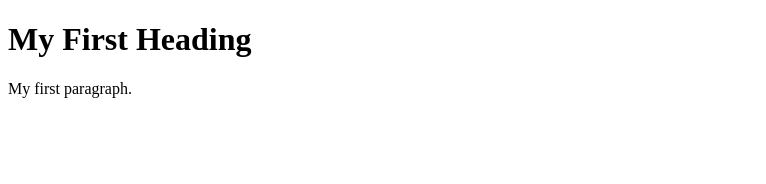
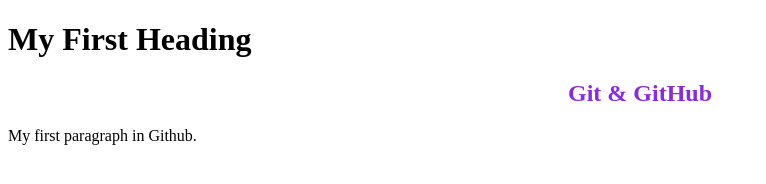
Before and after one commit to ninacessary/ict-week, a plain HTML site: page index.html in a window 1280 px wide. Shown: the whole page, without its empty margins (0-766 px from the left). Drawn offline with Linux system fonts and the light colour scheme.

Commit message:
addd changes

```diff
--- a/index.html
+++ b/index.html
@@ -3,7 +3,8 @@
 <body>
 
 <h1>My First Heading</h1>
-<p>My first paragraph.</p>
-
+<h2>Git & GitHub</h2>
+<p>My first paragraph in Github.</p>
+<link rel="stylesheet" href="main.css">
 </body>
 </html>
--- /dev/null
+++ b/main.css
@@ -0,0 +1,4 @@
+h2 {
+    color: blueviolet;
+    text-align: center;
+  }
```
